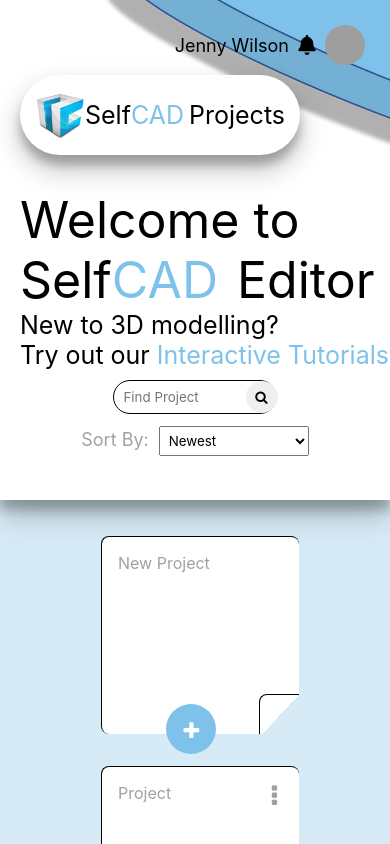
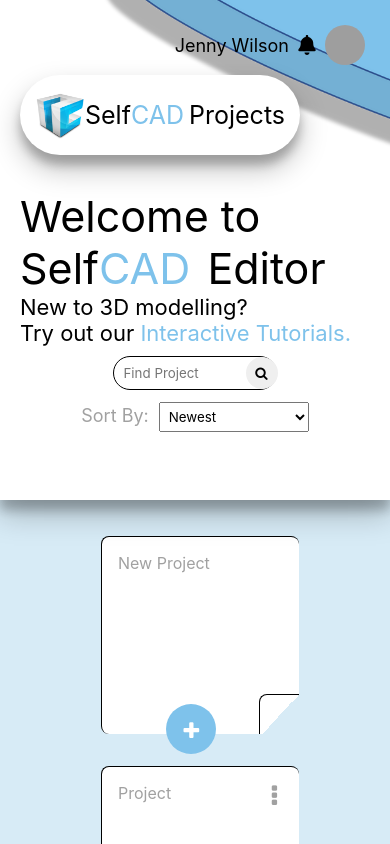
Before and after one commit to shrish-sharma-git/selfcad-react-ui, a React (Create React App) app: page / in a window 390 px wide. Shown: the top 844 px of the page. Built offline with nearby package versions, Linux system fonts and the light colour scheme; grey boxes are pictures that could not be loaded.

Commit message:
More Responsiveness

```diff
--- a/src/components/Jumbotron.js
+++ b/src/components/Jumbotron.js
@@ -24,8 +24,8 @@
             </div>
             <div className="header">
                 <p className='welcome-msg'>Welcome to Self<span className='blue-color'>CAD</span> Editor</p>
-                <p>New to 3D modelling?</p>
-                <p>Try out our <span className='blue-color'>Interactive Tutorials.</span></p>
+                <p className='sub-1'>New to 3D modelling?</p>
+                <p className='sub-2'>Try out our <span className='blue-color'>Interactive Tutorials.</span></p>
             </div>
             <div className="jumbo-content">
                 <div className="search-bar">
--- a/src/components/jumbotron.css
+++ b/src/components/jumbotron.css
@@ -138,6 +138,18 @@
         margin: 35px 0 0 20px;
     }
 
+    .welcome-msg {
+        font-size: 43px;
+    }
+
+    .sub-1 {
+        font-size: 22px;
+    }
+
+    .sub-2 {
+        font-size: 22px;
+    }
+
     .jumbo-content {
         justify-content: center;
         flex-direction: column;
```
